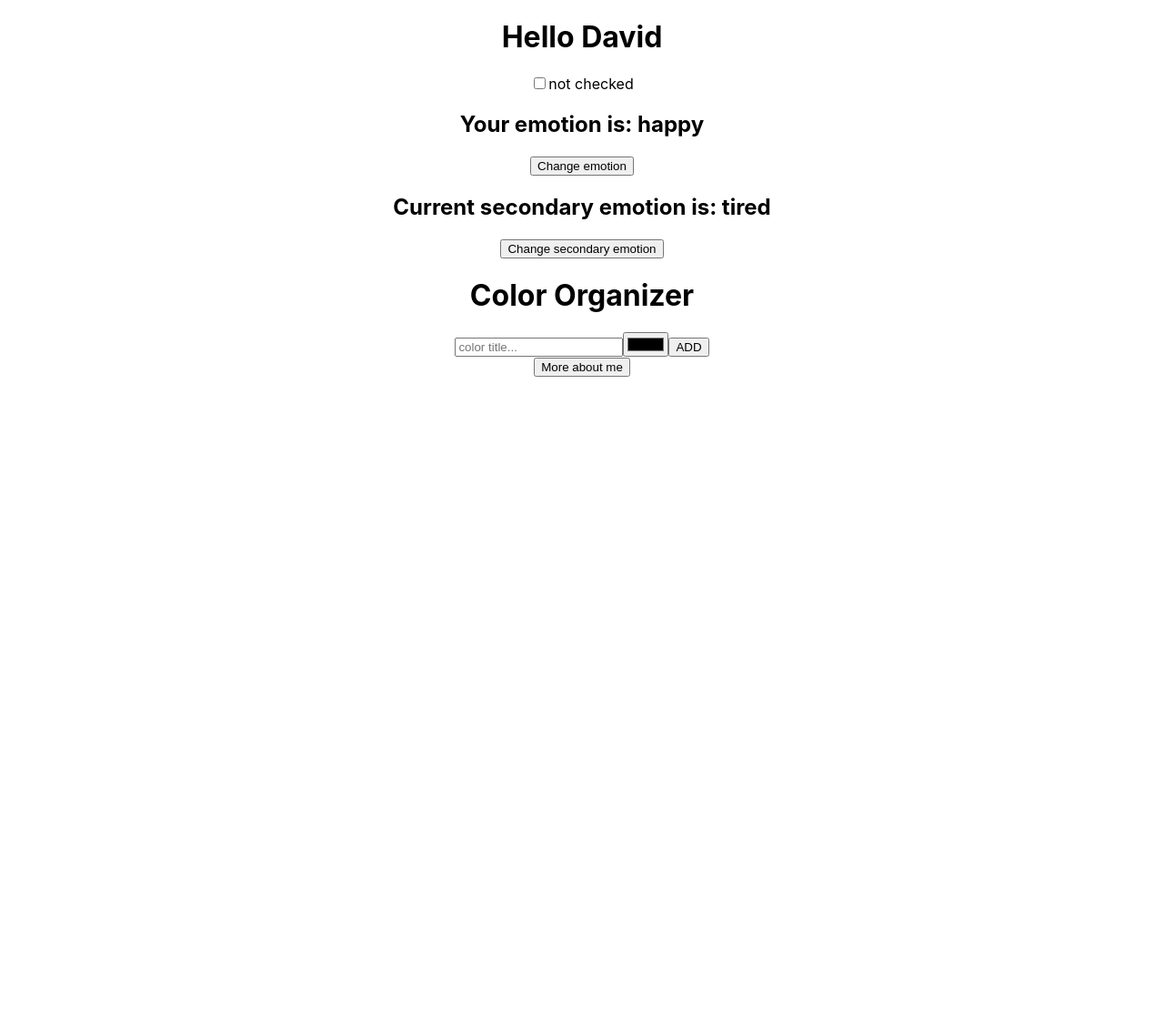
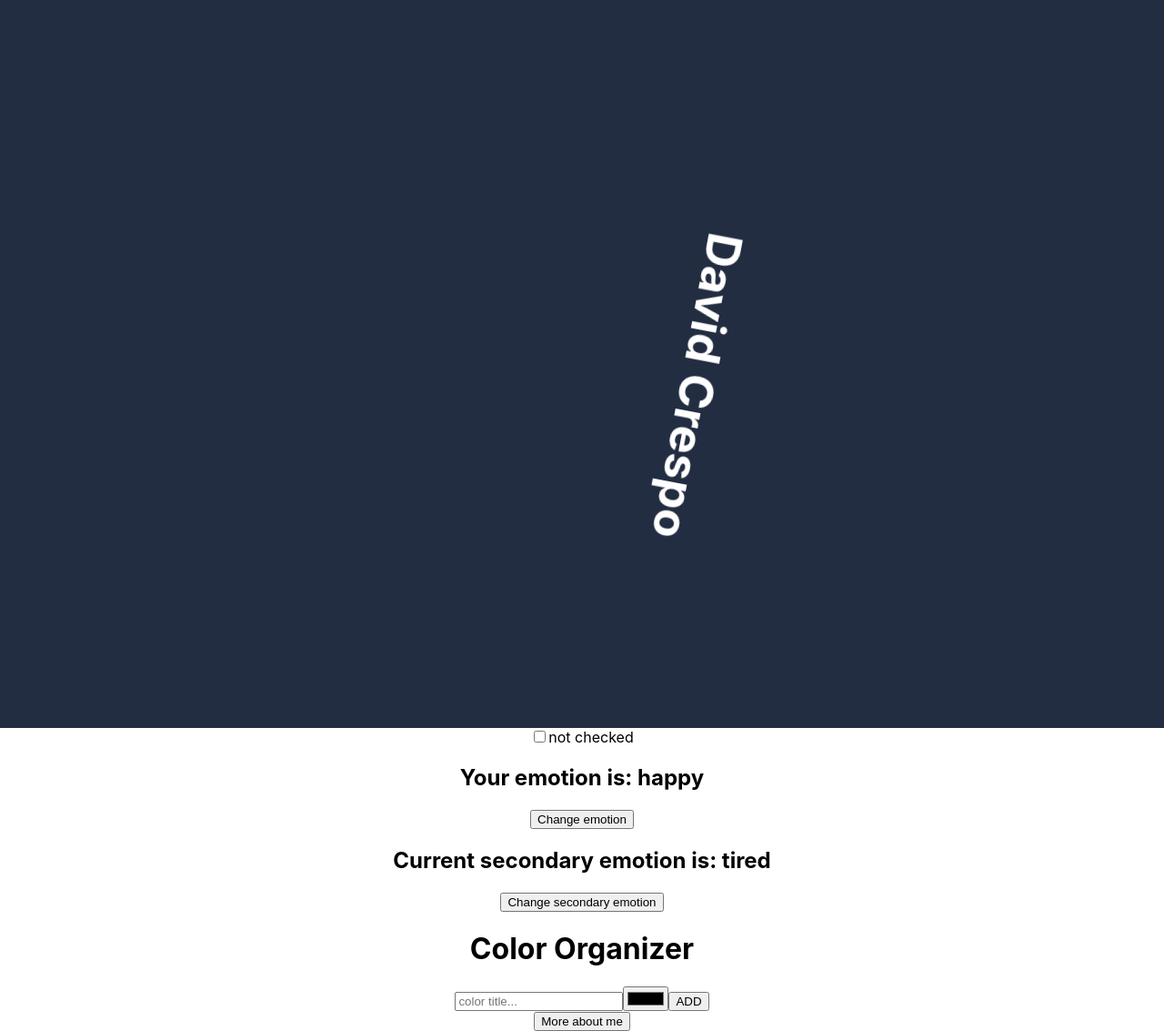
Before and after one commit to iguannago/training, a React (Create React App) app in the folder Ex_Files_React_js_EssT/react-app/: page / in a window 1280 px wide. Shown: the whole page at 91% size. Before the commit the page ends 800 px from the top, so only its background shows below. Built offline with nearby package versions, Linux system fonts and the light colour scheme.

Commit message:
refactor some components

```diff
--- a/Ex_Files_React_js_EssT/react-app/src/App.css
+++ b/Ex_Files_React_js_EssT/react-app/src/App.css
@@ -14,7 +14,7 @@
 }
 
 .App-header {
-  background-color: #282c34;
+  background-color: #222d42;
   min-height: 100vh;
   display: flex;
   flex-direction: column;
--- a/Ex_Files_React_js_EssT/react-app/src/App.js
+++ b/Ex_Files_React_js_EssT/react-app/src/App.js
@@ -13,8 +13,11 @@ function App({ firstname }) {
   }, [emotion, secondary, checked]);
 
   return (
+    <div>
+      <div className='App-header'>
+        <h1 className='App-logo'>{firstname}</h1>
+      </div>
       <div className='App'>
-      <h1>Hello {firstname}</h1>
         <input type='checkbox' value={checked} onChange={setChecked} />
         <label>{checked ? 'checked' : 'not checked'}</label>
         <h2>Your emotion is: {emotion}</h2>
@@ -36,6 +39,7 @@ function App({ firstname }) {
           Change secondary emotion
         </button>
       </div>
+    </div>
   );
 }
 
--- a/Ex_Files_React_js_EssT/react-app/src/AppForm.js
+++ b/Ex_Files_React_js_EssT/react-app/src/AppForm.js
@@ -1,10 +1,9 @@
 import './App.css';
-import { useRef, useState } from 'react';
+import { useRef } from 'react';
 
 function AppForm() {
   const colorTitle = useRef();
   const hexColor = useRef();
-  const [userData, setUserData] = useState({});
 
   const submit = (e) => {
     e.preventDefault();
@@ -23,37 +22,8 @@ function AppForm() {
         <input ref={hexColor} type='color' />
         <button>ADD</button>
       </form>
-      <div>
-        <button
-          onClick={() => {
-            userData.name === undefined ? fetchUserData() : setUserData({});
-          }}
-        >
-          More about me
-        </button>
-        {userData.name !== undefined && (
-          <div>
-            <h2>{userData.name}</h2>
-            <p>Username: {userData.login}</p>
-            <p>Location: {userData.location}</p>
-            <p>Bio: {userData.bio}</p>
-            <img src={userData.avatar_url} alt={userData.name} />
-          </div>
-        )}
-      </div>
     </div>
   );
-
-  async function fetchUserData() {
-    try {
-      const response = await fetch('https://api.github.com/users/iguannago');
-      const data = await response.json();
-      console.log(data);
-      setUserData(data);
-    } catch (error) {
-      console.log(error);
-    }
-  }
 }
 
 export default AppForm;
--- /dev/null
+++ b/Ex_Files_React_js_EssT/react-app/src/AppMoreAboutMe.js
@@ -0,0 +1,40 @@
+import './App.css';
+import { useState } from 'react';
+
+function AppMoreAboutMe() {
+  const [userData, setUserData] = useState({});
+
+  return (
+      <div className='App'>
+        <button
+          onClick={() => {
+            userData.name === undefined ? fetchUserData() : setUserData({});
+          }}
+        >
+          More about me
+        </button>
+        {userData.name !== undefined && (
+          <div>
+            <h2>{userData.name}</h2>
+            <p>Username: {userData.login}</p>
+            <p>Location: {userData.location}</p>
+            <p>Bio: {userData.bio}</p>
+            <img src={userData.avatar_url} alt={userData.name} />
+          </div>
+        )}
+      </div>
+  );
+
+  async function fetchUserData() {
+    try {
+      const response = await fetch('https://api.github.com/users/iguannago');
+      const data = await response.json();
+      console.log(data);
+      setUserData(data);
+    } catch (error) {
+      console.log(error);
+    }
+  }
+}
+
+export default AppMoreAboutMe;
--- a/Ex_Files_React_js_EssT/react-app/src/index.js
+++ b/Ex_Files_React_js_EssT/react-app/src/index.js
@@ -3,12 +3,14 @@ import ReactDOM from 'react-dom';
 import './index.css';
 import App from './App';
 import AppForm from './AppForm';
+import AppMoreAboutMe from './AppMoreAboutMe';
 import reportWebVitals from './reportWebVitals';
 
 ReactDOM.render(
   <React.StrictMode>
-    <App firstname='David' />
+    <App firstname='David Crespo' />
     <AppForm />
+    <AppMoreAboutMe />
   </React.StrictMode>,
   document.getElementById('root')
 );
```
Lines whose indentation alone changed are shown as unchanged.
